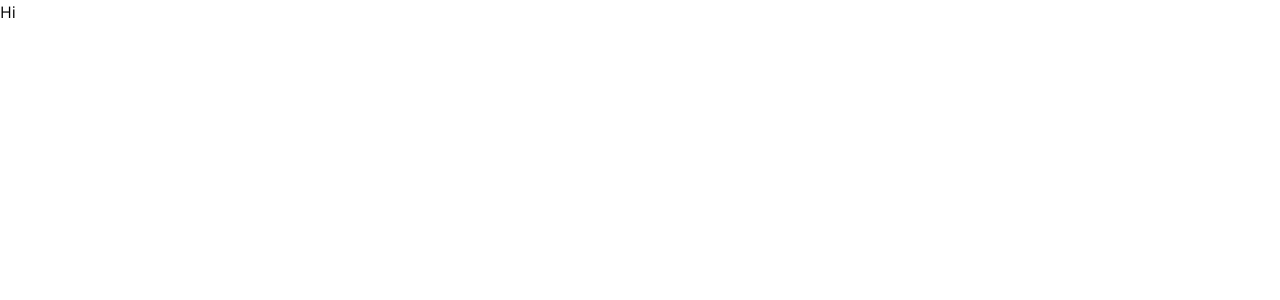
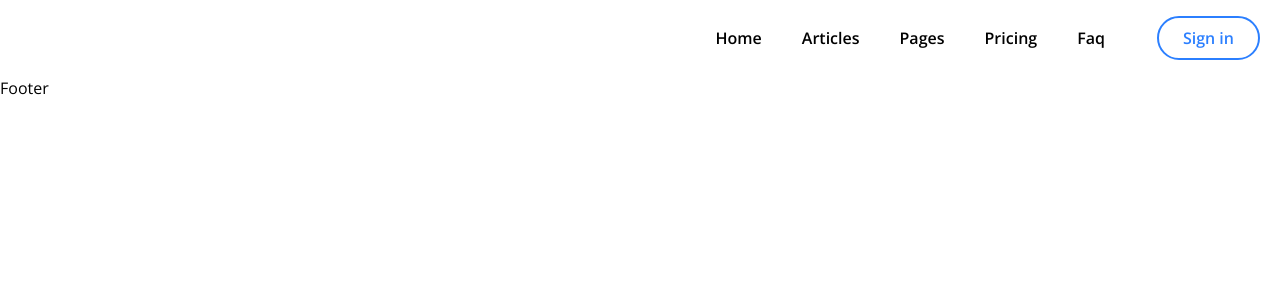
Before and after one commit to ashikurrafi/Blog, a React (Vite) app in the folder client/: page / in a window 1280 px wide. Shown: the top 300 px of the page. Built offline with nearby package versions, Linux system fonts and the light colour scheme.

Commit message:
Header component Done

```diff
--- a/client/src/App.jsx
+++ b/client/src/App.jsx
@@ -1,10 +1,12 @@
 import "./App.css";
+
+import HomePage from "./pages/home/HomePage";
 
 function App() {
   return (
     <>
       <div className="App font-display">
-        <h1>Hi</h1>
+        <HomePage />
       </div>
     </>
   );
--- /dev/null
+++ b/client/src/components/Footer.jsx
@@ -0,0 +1,9 @@
+const Footer = () => {
+  return (
+    <>
+      <h1>Footer</h1>
+    </>
+  );
+};
+
+export default Footer;
--- /dev/null
+++ b/client/src/components/Header.jsx
@@ -0,0 +1,50 @@
+import { images } from "../constants";
+
+const navItemsInfo = [
+  { name: "Home" },
+  { name: "Articles" },
+  { name: "Pages" },
+  { name: "Pricing" },
+  { name: "Faq" },
+];
+
+const NavItem = ({ name }) => {
+  return (
+    <>
+      <li className="relative group">
+        <a href="/" className="px-4 py-2">
+          {name}
+        </a>
+        <span className="text-blue-500 absolute transition-all duration-500 font-bold right-0 top-0 group-hover:right-[90%] opacity-0 group-hover:opacity-100">
+          /
+        </span>
+      </li>
+    </>
+  );
+};
+
+const Header = () => {
+  return (
+    <>
+      <section>
+        <header className="container mx-auto px-5 flex justify-between py-4 items-center">
+          <div>
+            <img src={images.Logo} alt="logo" />
+          </div>
+          <div className="flex gap-x-9 items-center">
+            <ul className="flex gap-x-2 font-semibold">
+              {navItemsInfo.map((item) => (
+                <NavItem key={item.name} name={item.name} />
+              ))}
+            </ul>
+            <button className="border-2 border-blue-500 px-6 py-2 rounded-full text-blue-500 font-semibold hover:bg-blue-500 hover:text-white transition-all duration-300">
+              Sign in
+            </button>
+          </div>
+        </header>
+      </section>
+    </>
+  );
+};
+
+export default Header;
--- /dev/null
+++ b/client/src/components/MainLayout.jsx
@@ -0,0 +1,14 @@
+import Footer from "./Footer";
+import Header from "./Header";
+
+const MainLayout = ({ children }) => {
+  return (
+    <>
+      <Header />
+      {children}
+      <Footer />
+    </>
+  );
+};
+
+export default MainLayout;
--- /dev/null
+++ b/client/src/pages/home/HomePage.jsx
@@ -0,0 +1,11 @@
+import MainLayout from "../../components/MainLayout";
+
+const HomePage = () => {
+  return (
+    <>
+      <MainLayout></MainLayout>
+    </>
+  );
+};
+
+export default HomePage;
```
